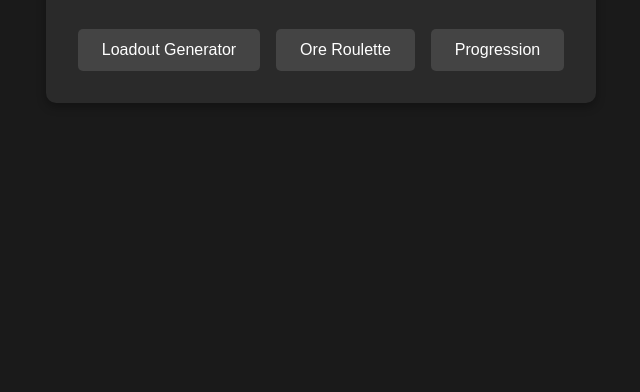
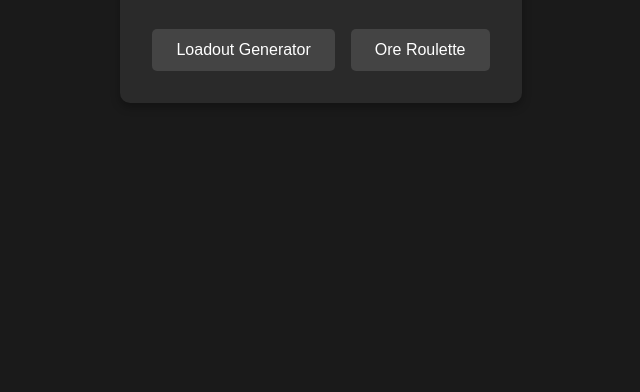
Before and after one commit to iannqq/rexTest, a plain HTML site: page index.html in a window 1280 px wide. Shown: the part 408-800 px from the top of the page, without its empty margins (319-959 px from the left). Drawn offline with Linux system fonts and the light colour scheme.

Commit message:
Update index.html

```diff
--- a/index.html
+++ b/index.html
@@ -20,7 +20,6 @@
     <div class="button-container">
       <a href="generator/index.html" class="test-button">Loadout Generator</a>
       <a href="ore-roulette/index.html" class="test-button">Ore Roulette</a>
-      <a href="progression/index.html" class="test-button">Progression</a>
     </div>
   </div>
 </body>
```
